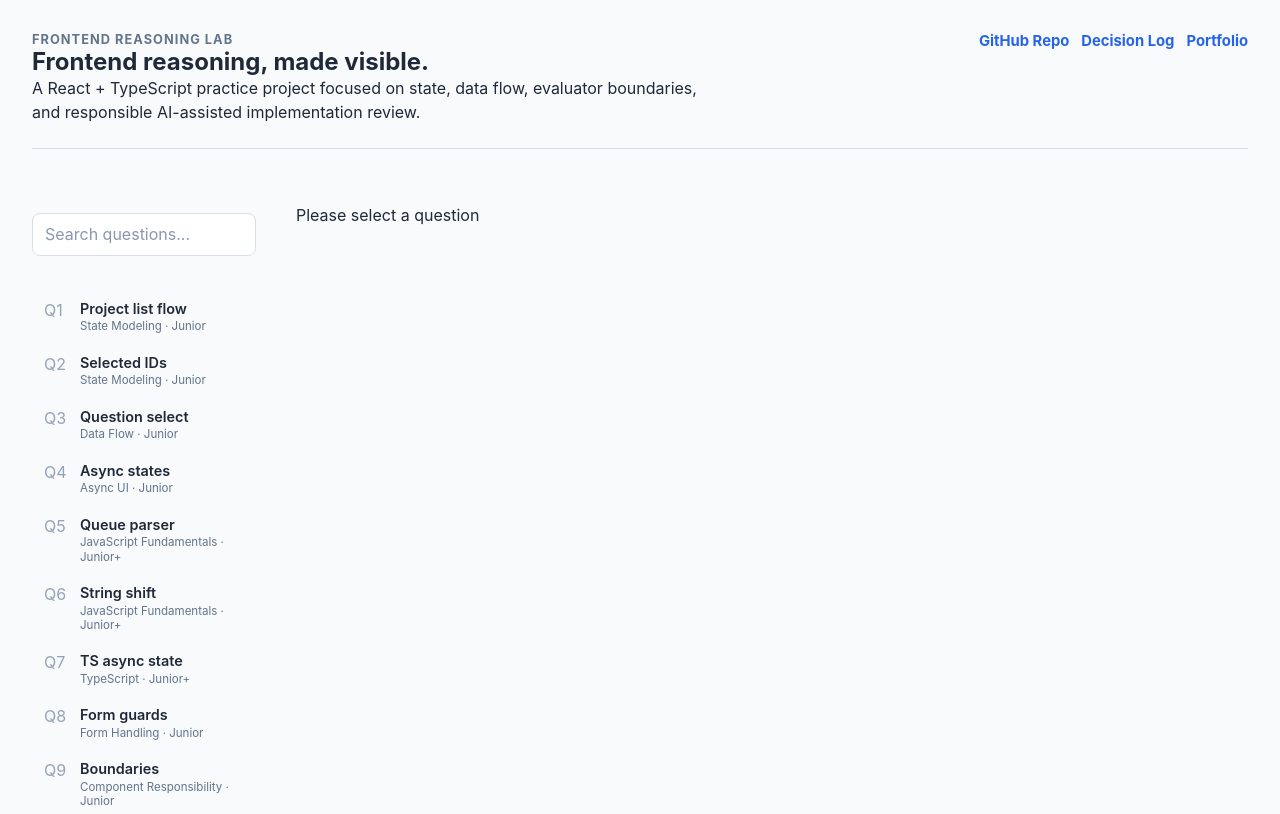
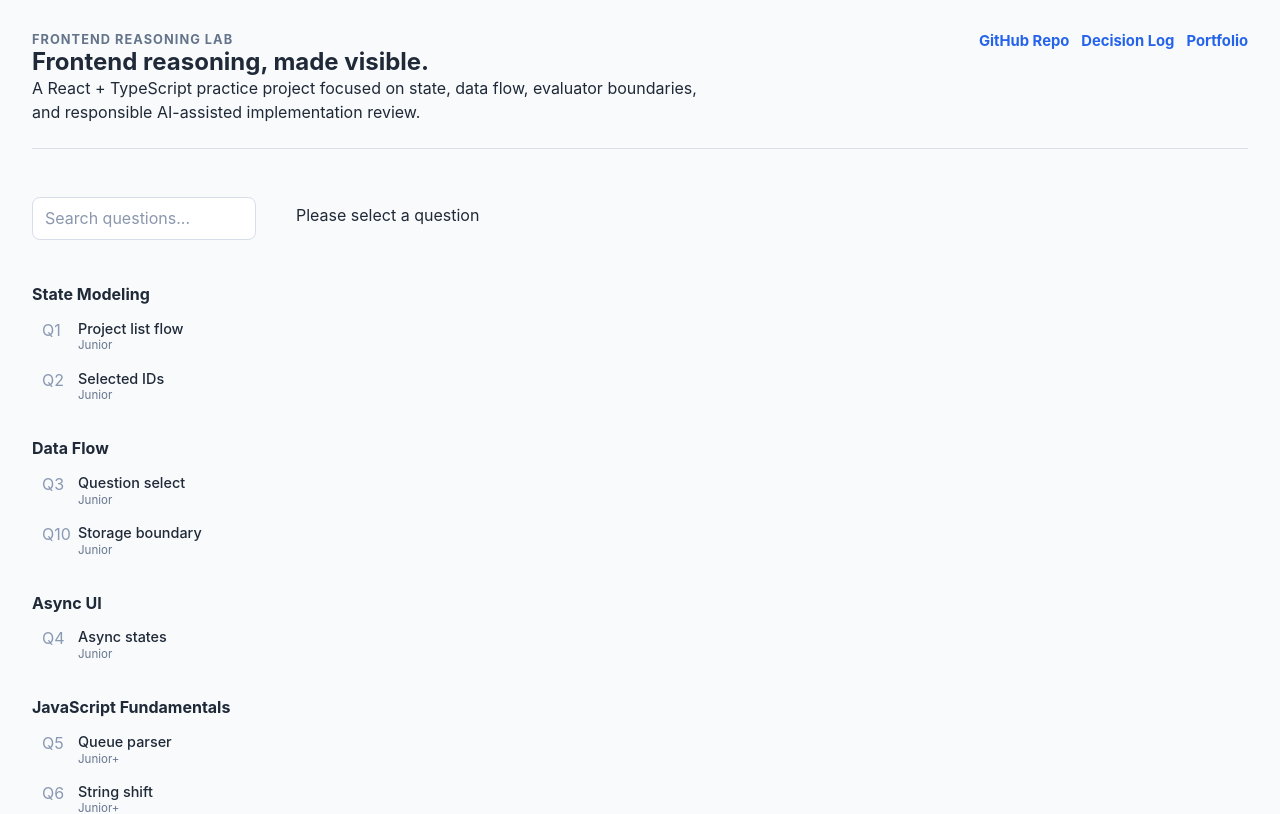
Before and after one commit to stuartchendev/frontend-reasoning-lab, a React (Vite) app: page / in a window 1280 px wide. Shown: the top 814 px of the page. Built offline with nearby package versions, Linux system fonts and the light colour scheme.

Commit message:
feat: group questions by category

```diff
--- a/src/components/QuestionNavigator.tsx
+++ b/src/components/QuestionNavigator.tsx
@@ -13,6 +13,16 @@ export function QuestionNavigator({
     onSelectQuestion,
     onSearchTextChange
 }: QuestionNavigatorProps) {
+
+    const groupedQuesitons = questions.reduce<
+        Record<string, typeof questions>
+    >((groups, question) => {
+        const currentGroup = groups[question.category] ?? [];
+        return {
+            ...groups,
+            [question.category]: [...currentGroup, question],
+        }
+    }, {});
 
     return (
         <aside className="question-navigator" aria-label="Question navigator">
@@ -34,29 +44,50 @@ export function QuestionNavigator({
                             <p>No question found</p>
                             <span>Try another keyword.</span>
                         </div>
-                    ) : (
-                        questions.map((question) => (
+                    ) :
+                    (
+                        Object.entries(groupedQuesitons).map(([category, categoryQuestions]) => (
+                            <section
+                                key={category}
+                                className="question-navigator__group"
+                            >
+                                <h3 className="question-navigator__group-title">
+                                    {category}
+                                </h3>
+
+                                <div className="question-navigator__group-list">
+                                    {categoryQuestions.map((question) => (
                                         <button
                                             key={question.id}
                                             type="button"
-                                className={`question-navigator__link${question.id === selectedQuestionId ? " is-active" : ""
+                                            className={`question-navigator__link${question.id === selectedQuestionId
+                                                    ? " is-active"
+                                                    : ""
                                                 }`}
                                             aria-current={
-                                    question.id === selectedQuestionId ? "page" : undefined
+                                                question.id === selectedQuestionId
+                                                    ? "page"
+                                                    : undefined
                                             }
                                             onClick={() => onSelectQuestion(question.id)}
                                         >
-                                <span className="question-navigator__order">{question.order}</span>
+                                            <span className="question-navigator__order">
+                                                {question.order}
+                                            </span>
 
                                             <span className="question-navigator__text">
                                                 <span className="question-navigator__title">
                                                     {question.shortTitle}
                                                 </span>
+
                                                 <span className="question-navigator__meta">
-                                        {question.category} · {question.difficulty}
+                                                    {question.difficulty}
                                                 </span>
                                             </span>
                                         </button>
+                                    ))}
+                                </div>
+                            </section>
                         ))
                     )
 
--- a/src/styles.css
+++ b/src/styles.css
@@ -259,9 +259,8 @@ select {
 
 /* QuestionNavigator */
 .question-navigator {
-  position: sticky;
   top: 1.5rem;
-  width: 100%;
+  min-width: 0;
   padding: 0.5rem 0;
 }
 
@@ -286,14 +285,16 @@ select {
 }
 
 .question-navigator__link {
-  position: relative;
   display: grid;
-  grid-template-columns: 1.75rem minmax(0, 1fr);
-  gap: 0.5rem;
+  grid-template-columns: 2.25rem minmax(0, 1fr);
+  align-items: start;
+
   width: 100%;
-  padding: 0.5rem 0.5rem 0.5rem 0.75rem;
+  padding: 0.45rem 0.5rem;
   border: 0;
-  border-radius: 0.25rem;
+  border-left: 2px solid transparent;
+  border-radius: 0 0.35rem 0.35rem 0;
+
   background: transparent;
   color: inherit;
   text-align: left;
@@ -301,22 +302,14 @@ select {
 }
 
 .question-navigator__link:hover {
-  background: rgba(15, 23, 42, 0.035);
+  background: #f1f4f9;
 }
 
 .question-navigator__link.is-active {
-  background: rgba(37, 99, 235, 0.045);
+  border-left-color: #356df3;
+  background: #edf2ff;
 }
 
-.question-navigator__link.is-active::before {
-  content: "";
-  position: absolute;
-  inset-block: 0.35rem;
-  left: 0;
-  width: 2px;
-  border-radius: 999px;
-  background: #2563eb;
-}
 
 .question-navigator__link:focus-visible {
   outline: 2px solid #2563eb;
@@ -329,30 +322,31 @@ select {
 }
 
 .question-navigator__order {
-  color: #94a3b8;
+  color: #8a99b3;
+  line-height: 1.25;
 }
 
 .question-navigator__text {
+  min-width: 0;
   display: grid;
   gap: 0.1rem;
-  min-width: 0;
 }
 
 .question-navigator__title {
   font-size: 0.9rem;
-  font-weight: 600;
+  font-weight: 500;
   line-height: 1.25;
 }
 
 .question-navigator__meta {
+  color: #697891;
   font-size: 0.72rem;
-  color: #64748b;
-  line-height: 1.25;
+  line-height: 1.2;
 }
 
 .question-navigator__search {
   width: 100%;
-  margin: 1rem 0;
+  margin-bottom: 1.5rem;
   padding: 0.65rem 0.75rem;
 
   border: 1px solid #d7deea;
@@ -388,6 +382,23 @@ select {
 .question-navigator__empty span {
   font-size: 0.875rem;
 }
+
+.question-navigator__group+.question-navigator__group {
+  margin-top: 1.5rem;
+}
+
+.question-navigator__group-title {
+  margin: 0 0 0.5rem;
+  font-size: 1rem;
+  font-weight: 700;
+  line-height: 1.3;
+}
+
+.question-navigator__group-list {
+  display: grid;
+  gap: 0.125rem;
+}
+
 
 /* Evaluation guide */
 .practice-layout {
```
Lines whose indentation alone changed are shown as unchanged.
